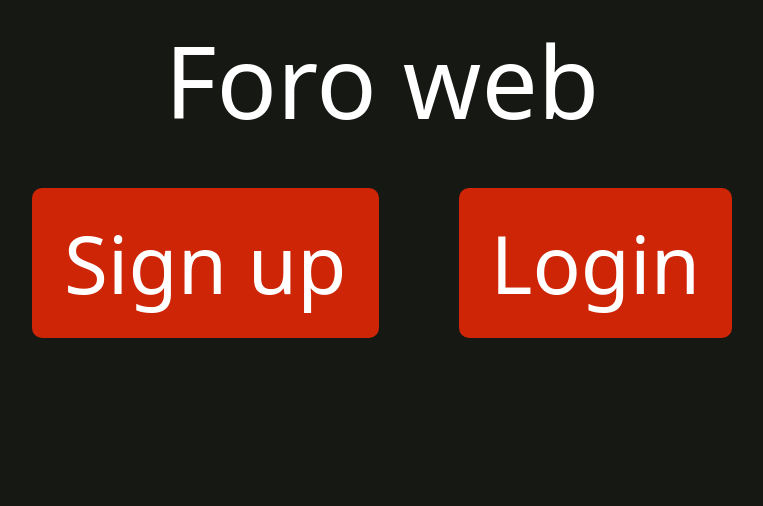
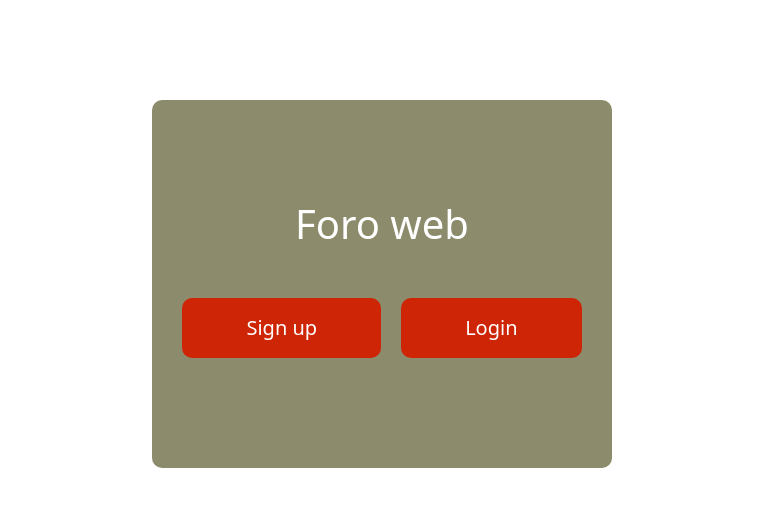
Before and after one commit to eziocard/pj_foro, a React (Vite) app in the folder fronted/: page / in a window 1280 px wide. Shown: the top 506 px of the page, without its empty margins (258-1021 px from the left). Built offline with nearby package versions, Linux system fonts and the light colour scheme.

Commit message:
se corrigieron estilos 2

```diff
--- a/fronted/src/App.module.css
+++ b/fronted/src/App.module.css
@@ -1,17 +1,36 @@
 *{
   margin:0px;
   padding:0px;
-  background-color:#151813;
+  box-sizing: border-box;
 }
+html,body{
+  display: grid;
+  place-items: center;
 
+}
 #contenedor{
+
+  display: grid;
   margin-top:20px;
   color:white;
   text-align: center;
+  justify-content: center;
+  background-color: #8c8c6d;
+  max-width: 500px;
+  width: 100%;
+  padding: 100px 20px;
+  margin-top: 100px;
+    /*
+  margin-left: 500px;
+  margin-right: 500px;
+  padding-bottom: 200px;*/
+  border-radius: 10px;
+
 }
 
 #titulo{
-  font-size: 100px;
+  font-size: 40px;
+  margin-bottom: 40px;
 }
 
 .button{
@@ -21,15 +40,16 @@
   color:white ;
   text-decoration: none ;
   display: inline-block;
-  font-size: 80px;
+  font-size: 20px;
   border-radius:10px ;
-  margin:40px;
+  margin:10px;
 }
 .a{
   text-decoration: none ;
   color:white ;
   background-color: #ce2506;
   border-radius: 3px;
+  padding: 15px 32px;
 }
 
 /* Estilo del botón cuando el usuario pasa el ratón por encima */
--- a/fronted/src/routes/login.jsx
+++ b/fronted/src/routes/login.jsx
@@ -1,7 +1,13 @@
 import {Navigate,useNavigate} from 'react-router-dom';
-import './styles/login.css'
+import './styles/login.css';
+import { useState } from 'react';
+
+
 export default function Login(){
+
+ const [errorResponse,setErrorResponse] = useState("");
  const goTo = useNavigate();
+
   const handleSubmit = async (e) => {
   e.preventDefault();
   const data = {
@@ -21,7 +27,7 @@ export default function Login(){
     // Comprobar si la respuesta fue exitosa
     if (!response.ok) {
       // Si la respuesta no es 200-299, lanzar un error
-
+     setErrorResponse("Error al Procesar Datos");
     }
 
     const responseData = await response.json();
@@ -29,6 +35,7 @@ export default function Login(){
     goTo("/");
   } catch (error) {
     console.error("Error en la solicitud:", error);
+    setErrorResponse("Error al Procesar Datos");
   }
 };
 
@@ -37,6 +44,7 @@ export default function Login(){
   <>
     <h1 id = 'titulo'>Login</h1>
     <form onSubmit={handleSubmit}>
+      {!!errorResponse && <div className = "errorMessage">{errorResponse}</div>}
       <div className = 'form-group'>
           <label>Username</label>
           <input type= 'text' name = 'username' required></input>
--- a/fronted/src/routes/signup.jsx
+++ b/fronted/src/routes/signup.jsx
@@ -1,8 +1,11 @@
 import {Navigate,useNavigate} from 'react-router-dom';
+import { useState } from 'react';
 import './styles/signup.css';
 export default function Signup(){
 
   const goTo = useNavigate();
+  const [errorResponse,setErrorResponse] = useState("");
+
 
   const handleSubmit = async (e) => {
   e.preventDefault();
@@ -24,7 +27,8 @@ export default function Signup(){
 
     // Comprobar si la respuesta fue exitosa
     if (!response.ok) {
-      // Si la respuesta no es 200-299, lanzar un error
+      // Si la respuesta no es 200-299, lanzar un erro {!!errorResponse && <div className = "errorMessage">{errorResponse}</div>}r
+      setErrorResponse("Error al Procesar Datos");
 
     }
 
@@ -33,13 +37,17 @@ export default function Signup(){
     goTo("/login");
   } catch (error) {
     console.error("Error en la solicitud:", error);
+    setErrorResponse("Error al Procesar Datos");
+
   }
 };
 
   return(
   <>
     <h1 id = 'titulo'>Sign up</h1>
-    <form className = "form" onSubmit={handleSubmit}>
+
+      <form className = "form" onSubmit={handleSubmit}>
+         {!!errorResponse && <div className = "errorMessage">{errorResponse}</div>}
         <div className = 'form-group'>
           <label>username</label>
           <input type='text' name='username' required></input>
--- a/fronted/src/routes/styles/signup.css
+++ b/fronted/src/routes/styles/signup.css
@@ -88,3 +88,9 @@ button:active {
     font-size: 14px;
   }
 }
+.errorMessage{
+  background-color:#e9e618;
+  color: black;
+  text-align: center;
+  border-radius: 4px;
+}
```
